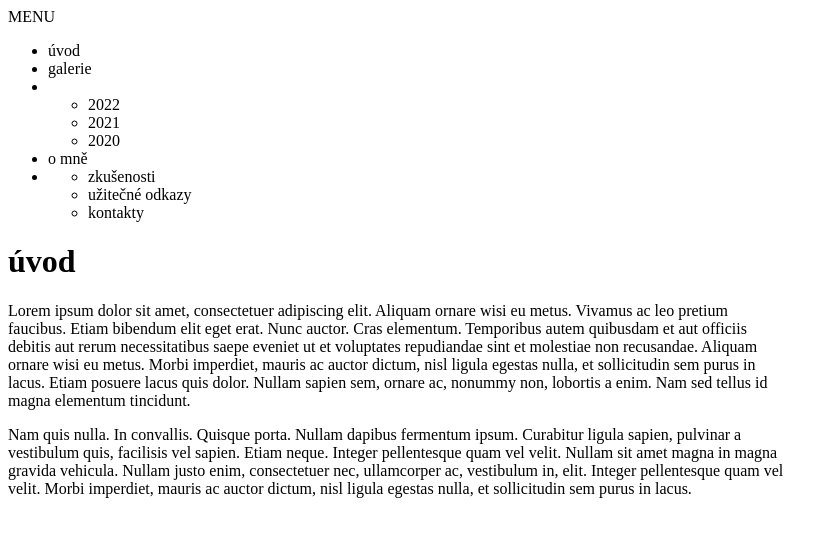
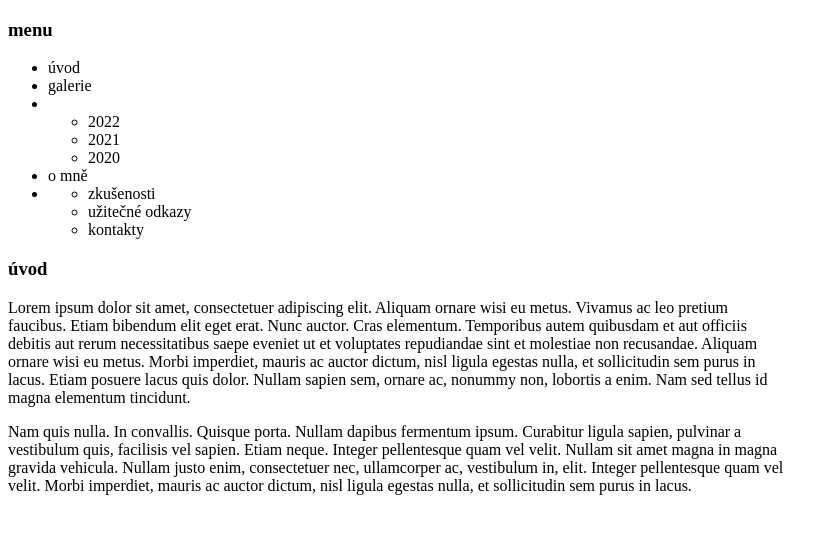
Before and after one commit to dansuchomel/danweb, a plain HTML site: page index.html in a window 1280 px wide. Shown: the whole page, without its empty margins (0-837 px from the left). Drawn offline with Linux system fonts and the light colour scheme.

Commit message:
změna velikosti nadpisů

```diff
--- a/index.html
+++ b/index.html
@@ -7,7 +7,7 @@
     <title>Document</title>
 </head>
 <body>
-   MENU
+   <h3>menu</h3>
     <ul><!--seznam menu -->
         <li>úvod</li>
         <li>galerie</li>
@@ -23,7 +23,7 @@
             <li>kontakty</li>
         </ul>
     </ul>
-    <h1>úvod</h1>
+    <h3>úvod</h3>
     <p>Lorem ipsum dolor sit amet, consectetuer adipiscing elit. Aliquam ornare wisi eu metus. Vivamus ac leo pretium<br> faucibus. Etiam bibendum elit eget erat. Nunc auctor. Cras elementum. Temporibus autem quibusdam et aut officiis<br> debitis aut rerum necessitatibus saepe eveniet ut et voluptates repudiandae sint et molestiae non recusandae. Aliquam<br> ornare wisi eu metus. Morbi imperdiet, mauris ac auctor dictum, nisl ligula egestas nulla, et sollicitudin sem purus in<br> lacus. Etiam posuere lacus quis dolor. Nullam sapien sem, ornare ac, nonummy non, lobortis a enim. Nam sed tellus id<br> magna elementum tincidunt.</p>
 
 <p>Nam quis nulla. In convallis. Quisque porta. Nullam dapibus fermentum ipsum. Curabitur ligula sapien, pulvinar a<br> vestibulum quis, facilisis vel sapien. Etiam neque. Integer pellentesque quam vel velit. Nullam sit amet magna in magna<br> gravida vehicula. Nullam justo enim, consectetuer nec, ullamcorper ac, vestibulum in, elit. Integer pellentesque quam vel<br> velit. Morbi imperdiet, mauris ac auctor dictum, nisl ligula egestas nulla, et sollicitudin sem purus in lacus.</p>
```
